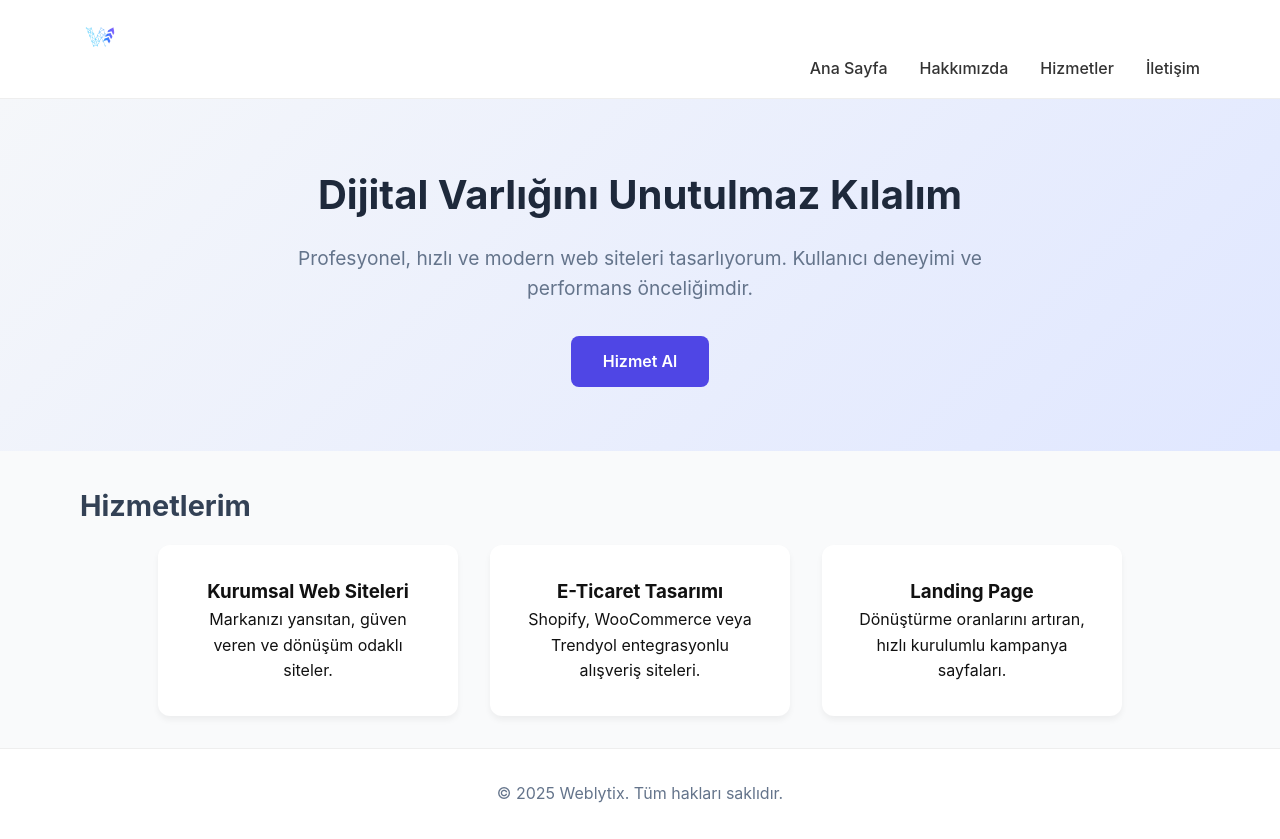
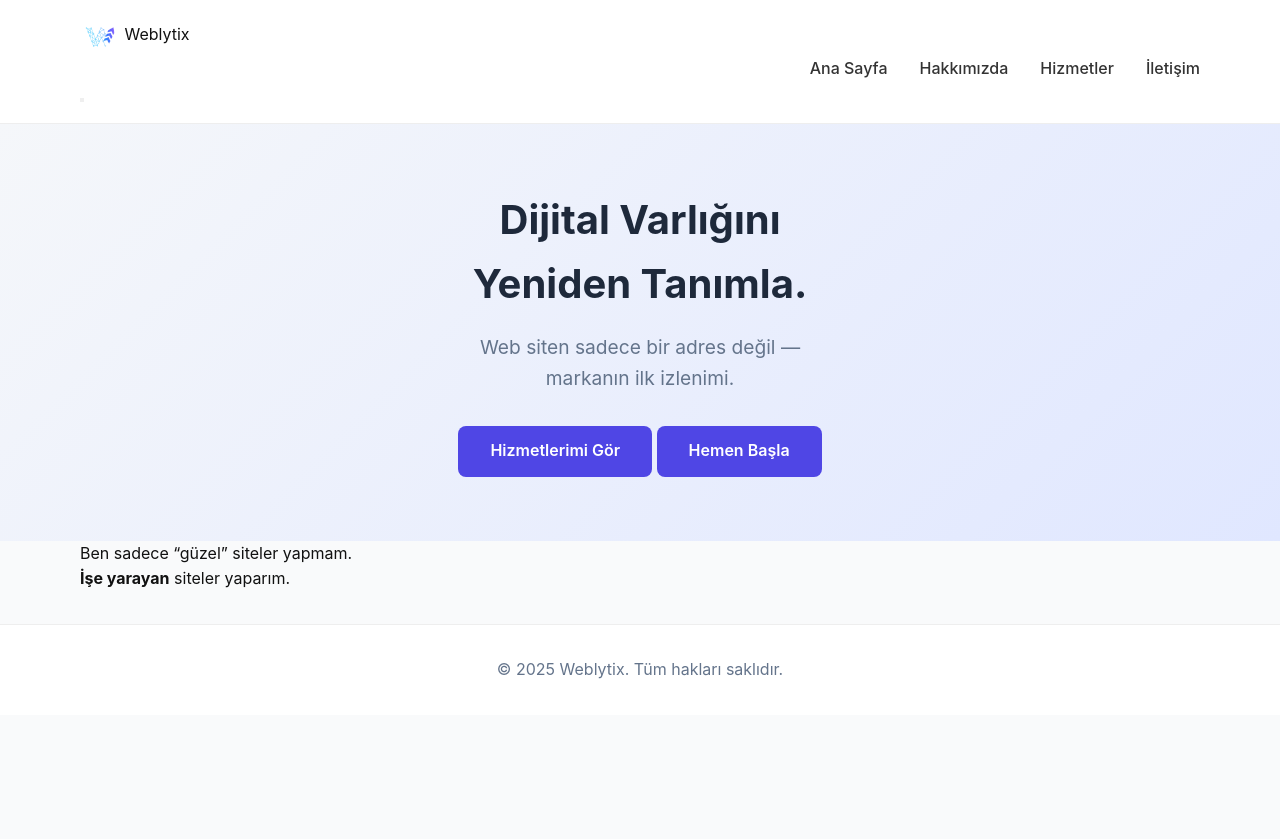
Before and after one commit to ardazeyrek0138-lab/weblytix, a plain HTML site: page index.html in a window 1280 px wide. After the commit the page ends 800 px from the top, so only its background shows below. Drawn offline with Linux system fonts and the light colour scheme.

Commit message:
Update index.html

```diff
--- a/index.html
+++ b/index.html
@@ -3,8 +3,8 @@
 <head>
   <meta charset="UTF-8" />
   <meta name="viewport" content="width=device-width, initial-scale=1.0" />
-  <title>Weblytix – Profesyonel Web Tasarımcısı | Modern ve Hızlı Siteler</title>
-  <meta name="description" content="Weblytix ile profesyonel, kullanıcı odaklı ve SEO dostu web siteleri tasarlayın. Kurumsal, e-ticaret ve landing page çözümleri sunuyoruz.">
+  <title>Weblytix – Web Tasarımcısı | Dijital Varlığını Yeniden Tanımla</title>
+  <meta name="description" content="Weblytix ile dijital varlığını yeniden tanımla. Profesyonel, hızlı ve dönüşüm odaklı web siteleri tasarlıyorum.">
   <link rel="stylesheet" href="style.css" />
 
   <!-- Google Analytics -->
@@ -19,49 +19,50 @@
 <body>
   <header>
     <div class="container">
-      <img src="weblytix.logo.png" alt="Weblytix Logo" class="logo">
-      <nav>
+      <div class="logo-container">
+        <img src="weblytix.logo.png" alt="Weblytix Logo" class="logo">
+        <span class="logo-text">Weblytix</span>
+      </div>
+      <nav id="mainNav">
         <a href="index.html">Ana Sayfa</a>
         <a href="hakkimizda.html">Hakkımızda</a>
         <a href="hizmetler.html">Hizmetler</a>
         <a href="iletisim.html">İletişim</a>
       </nav>
+      <button class="hamburger" id="hamburgerBtn" aria-label="Menüyü aç">
+        <span></span>
+        <span></span>
+        <span></span>
+      </button>
     </div>
   </header>
 
-  <section class="hero">
-    <div class="container">
-      <h1>Dijital Varlığını Unutulmaz Kılalım</h1>
-      <p>Profesyonel, hızlı ve modern web siteleri tasarlıyorum. Kullanıcı deneyimi ve performans önceliğimdir.</p>
-      <a href="iletisim.html" class="btn">Hizmet Al</a>
-    </div>
-  </section>
-
-  <section class="services">
-    <div class="container">
-      <h2>Hizmetlerim</h2>
-      <div class="cards">
-        <div class="card">
-          <h3>Kurumsal Web Siteleri</h3>
-          <p>Markanızı yansıtan, güven veren ve dönüşüm odaklı siteler.</p>
-        </div>
-        <div class="card">
-          <h3>E-Ticaret Tasarımı</h3>
-          <p>Shopify, WooCommerce veya Trendyol entegrasyonlu alışveriş siteleri.</p>
-        </div>
-        <div class="card">
-          <h3>Landing Page</h3>
-          <p>Dönüştürme oranlarını artıran, hızlı kurulumlu kampanya sayfaları.</p>
+  <main>
+    <section class="hero">
+      <div class="hero-content">
+        <h1>Dijital Varlığını<br><span>Yeniden Tanımla.</span></h1>
+        <p class="subtitle">Web siten sadece bir adres değil —<br>markanın ilk izlenimi.</p>
+        <div class="cta-buttons">
+          <a href="hizmetler.html" class="btn primary">Hizmetlerimi Gör</a>
+          <a href="iletisim.html" class="btn secondary">Hemen Başla</a>
         </div>
       </div>
-    </div>
-  </section>
+      <div class="hero-bg"></div>
+    </section>
+
+    <section class="philosophy">
+      <div class="container">
+        <p>Ben sadece “güzel” siteler yapmam.<br><strong>İşe yarayan</strong> siteler yaparım.</p>
+      </div>
+    </section>
+  </main>
 
   <footer>
     <div class="container">
       <p>&copy; 2025 Weblytix. Tüm hakları saklıdır.</p>
     </div>
   </footer>
+
   <script src="script.js"></script>
 </body>
 </html>
```
